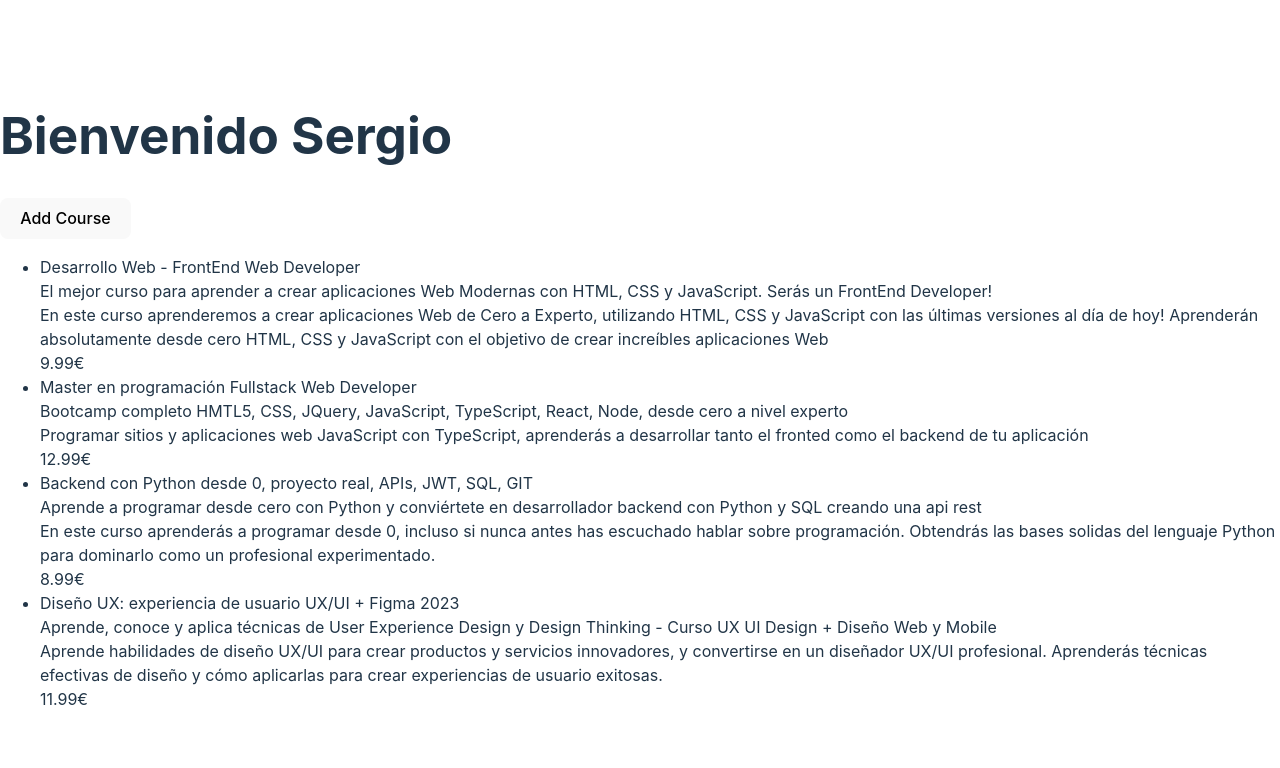
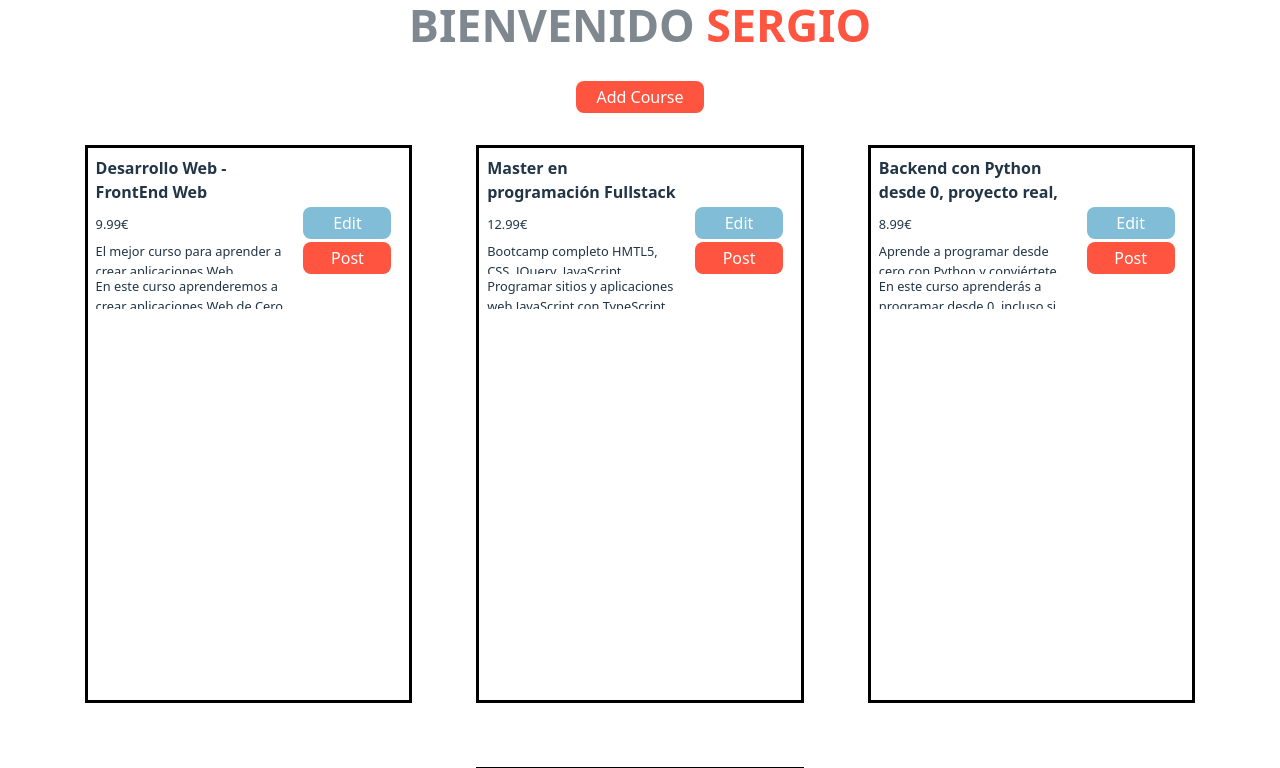
Before and after one commit to AinhoaAguado/marketPlace, a React (Vite) app: page / in a window 1280 px wide. Shown: the top 768 px of the page. Built offline with nearby package versions, Linux system fonts and the light colour scheme; data requests are answered from the project's data file.

Commit message:
feat(file-home):add-style-home

```diff
--- a/src/App.jsx
+++ b/src/App.jsx
@@ -1,4 +1,4 @@
-import Home from "./components/home"
+import Home from "./components/home/home"
 
 const App = () => {
 
--- a/src/components/home.jsx
+++ /dev/null
@@ -1,37 +0,0 @@
-import React, { useEffect } from 'react'
-import { useState } from 'react'
-
-function Home() {
-  const [Info, setInfo] = useState([])
-  useEffect( () =>{
-    fetch("http://localhost:3000/courses").then(res => res.json())
-    .then(data => setInfo(data))
-  }, []);
-
-  return (
-    <main>
-      <h1>Bienvenido Sergio</h1>
-      <button>Add Course</button>
-      <ul>
-      {Info.map(infoi => (
-          <li key = {infoi.id}>
-            <div>
-            {infoi.title}
-            </div>
-            <div>
-            {infoi.subtitle}
-            </div>
-            <div>
-            {infoi.description}
-            </div>
-            <div>
-            {infoi.price}
-            </div>
-            </li>
-          ))}
-      </ul>
-    </main>
-  )
-}
-
-export default Home;
--- /dev/null
+++ b/src/components/home/home.jsx
@@ -0,0 +1,42 @@
+import React, { useEffect } from 'react'
+import { useState } from 'react'
+import './style-home.css'
+
+function Home() {
+  const [Info, setInfo] = useState([])
+useEffect( () =>{
+    fetch("http://localhost:3000/courses").then(res => res.json())
+    .then(data => setInfo(data))
+  }, []);
+
+  return (
+    <main>
+      <h1 className='user-name'>BIENVENIDO<span className='text-orange'> SERGIO</span></h1>
+      <button className='button__add-course'>Add Course</button>
+      <ul className='card__container'>
+      {Info.map(infoi => (
+          <li key = {infoi.id} className='card'>
+            <div className='card__texts'>
+            <div className='card__title'>
+            {infoi.title}
+            </div>
+            <div className='card__price'>
+            {infoi.price}
+            </div>
+            <div className='card__subtitle'>
+            {infoi.subtitle}
+            </div>
+            <div className='card__description'>
+            {infoi.description}
+            </div>
+            <button className='button__edit'>Edit</button>
+            <button className='button__post'>Post</button>
+            </div>
+            </li>
+          ))}
+      </ul>
+    </main>
+  )
+}
+
+export default Home;
--- /dev/null
+++ b/src/components/home/style-home.css
@@ -0,0 +1,140 @@
+* {
+    font-family: system-ui, -apple-system, BlinkMacSystemFont, 'Segoe UI', Roboto, Oxygen, Ubuntu, Cantarell, 'Open Sans', 'Helvetica Neue', sans-serif;
+    margin: 0;
+    padding: 0;
+}
+main {
+    display: flex;
+    flex-direction: column;
+    justify-content: flex-start;
+    align-items: center;
+    gap: 2rem;
+    height: 100vh;
+    width: 100vw;
+}
+
+.user-name {
+    text-align: center;
+}
+
+.button__add-course {
+    width: 8rem;
+    height: 2rem;
+    background-color: #FF5440;
+    color: white;
+    display: flex;
+    justify-content: center;
+    align-items: center;
+}
+
+.card__image {
+    height: 24rem;
+    width: 20rem;
+}
+
+.user-name {
+    font-size: 2.8rem;
+    font-weight: bold;
+    color: #80888F;
+}
+
+.text-orange {
+    color: #FF5440;
+}
+
+.card {
+    height: 34.5rem;
+    width: 20.1rem;
+    display: flex;
+    flex-direction: row;
+    border: solid black 0.2rem;
+    list-style: none;
+    margin-bottom: 1rem;
+    flex-wrap: wrap;
+}
+
+.card__texts {
+    height: 10.5rem;
+    width: 100%;
+    display: grid;
+    grid-template-columns: 1fr 1fr;
+    grid-template-rows: 1fr;
+    justify-items: center;
+    align-items: center;
+    padding: 0.5rem;
+    box-sizing: border-box;
+    gap: 2%;
+}
+
+.card__title {
+    font-size: 1rem;
+    font-weight: bold;
+    grid-column: 1;
+    height: 3rem;
+    width: 100%;
+    white-space: wrap;
+    overflow: auto;
+}
+
+.card__subtitle {
+    font-size: 0.8rem;
+    width: 100%;
+    height: 2rem;
+    white-space: wrap;
+    overflow: auto;
+    grid-column: 1;
+}
+
+
+.card__description {
+    font-size: 0.8rem;
+    width: 12rem;
+    height: 2rem;
+    white-space: wrap;
+    overflow: auto;
+    grid-column: 1;
+    display: flex;
+}
+
+.card__price {
+    font-size: 0.8rem;
+    grid-column: 1;
+    justify-self: flex-start;
+    height: 1rem;
+}
+
+.button__edit {
+    height: 2rem;
+    width: 5.5rem;
+    grid-row: 2;
+    grid-column: 2;
+    display: flex;
+    align-items: center;
+    justify-content: center;
+    background-color: #81BDD7;
+    color: white;
+}
+
+.button__post {
+    height: 2rem;
+    width: 5.5rem;
+    grid-row: 3;
+    grid-column: 2;
+    display: flex;
+    align-items: center;
+    justify-content: center;
+    background-color: #FF5440;
+    color: white;
+}
+
+@media (min-width:391px) {
+    .card__container {
+        display: flex;
+        flex-wrap: wrap;
+        justify-content: center;
+        gap: 5%;
+    }
+    .card {
+        margin-bottom: 5%;
+    }
+}
```
